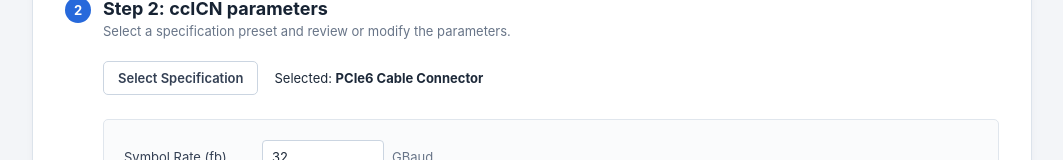
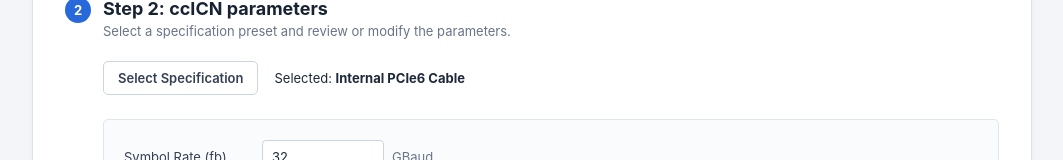
Before and after one commit to JeanLiu0803/ccICN_tool_UI_prototype, a React (Vite) app: page / in a window 1280 px wide. Shown: the part 416-576 px from the top of the page, without its empty margins (108-1171 px from the left). Built offline with nearby package versions, Linux system fonts and the light colour scheme.

Commit message:
feat: update default specification to Internal PCIe6 Cable and remove obsolete PCIe6 entries

```diff
--- a/src/App.tsx
+++ b/src/App.tsx
@@ -9,9 +9,6 @@ type Case={id:number;name:string;kind:Kind;file:string;fextFiles:string[];nextFi
 type Params=Record<string,string>; type Result={id:number;name:string;metrics:{name:string;value:string;status:'PASS'|'FAIL'}[]}
 const fields=[['symbolRate','Symbol Rate (fb)','GBaud'],['ilPre','IL pre channel','dB'],['ilPost','IL post channel','dB'],['scaling','Scaling factor',''],['aft','Aft','mV'],['ant','Ant','mV'],['ft','ft','GHz'],['fr','fr','GHz'],['tfr','Tfr','ps'],['tnr','Tnr','ps'],['fstart','Fstart','GHz'],['fstop','Fstop','GHz'],['df','df','GHz']] as const
 const specs:Record<string,Params>={
- 'PCIe6 Cable Connector':{symbolRate:'32',ilPre:'25',ilPost:'9.46',scaling:'0.745355992',aft:'800',ant:'1000',ft:'31.53',fr:'24',tfr:'9.27',tnr:'9.27',fstart:'0.01',fstop:'24',df:'0.01'},
- 'PCIe6 Add-in Card':{symbolRate:'32',ilPre:'13',ilPost:'10',scaling:'0.75',aft:'800',ant:'1000',ft:'31.5',fr:'24',tfr:'9.5',tnr:'9.5',fstart:'0.01',fstop:'24',df:'0.01'},
- 'PCIe6 System Board':{symbolRate:'32',ilPre:'18',ilPost:'8',scaling:'0.72',aft:'800',ant:'1000',ft:'31',fr:'24',tfr:'9.8',tnr:'9.8',fstart:'0.01',fstop:'24',df:'0.01'},
  'PCIe5 Cable Connector':{symbolRate:'16',ilPre:'20',ilPost:'8',scaling:'0.7',aft:'800',ant:'1000',ft:'16',fr:'12',tfr:'18.5',tnr:'18.5',fstart:'0.01',fstop:'12',df:'0.01'},
  'Internal PCIe5 Cable':{symbolRate:'32',ilPre:'-24',ilPost:'-6',scaling:'1',aft:'800',ant:'1300',ft:'31.53',fr:'24',tfr:'7.5',tnr:'7.5',fstart:'0.01',fstop:'24',df:'0.01'},
  'Internal PCIe5 Connector':{symbolRate:'32',ilPre:'-29',ilPost:'-6',scaling:'1',aft:'800',ant:'1300',ft:'31.53',fr:'24',tfr:'7.5',tnr:'7.5',fstart:'0.01',fstop:'24',df:'0.01'},
@@ -26,7 +23,7 @@ const seed:Case[]=[{id:1,name:'Case 1',kind:'Single SNP',file:'DUT_SIM.s16p',fex
 function mockResults(cases:Case[]):Result[]{const nums=[['123.456','456.777','123.888'],['198.204','221.350','97.624'],['142.832','312.090','110.452']];return cases.map((c,i)=>({id:c.id,name:c.name,metrics:['Total ccICN','ccICN_NEXT','ccICN_FEXT'].map((name,j)=>({name,value:nums[i%3][j],status:(i+j)%3===1?'FAIL':'PASS'}))}))}
 
 export default function App(){
- const [cases,setCases]=useState(seed),[spec,setSpec]=useState('PCIe6 Cable Connector'),[params,setParams]=useState<Params>({...specs['PCIe6 Cable Connector']})
+ const [cases,setCases]=useState(seed),[spec,setSpec]=useState('Internal PCIe6 Cable'),[params,setParams]=useState<Params>({...specs['Internal PCIe6 Cable']})
  const [caseEdit,setCaseEdit]=useState<Case|null|'new'>(null),[specOpen,setSpecOpen]=useState(false),[powerOpen,setPowerOpen]=useState(false)
  const [results,setResults]=useState<Result[]>([]),[resultSpec,setResultSpec]=useState(''),[expanded,setExpanded]=useState<Set<number>>(new Set()),[loading,setLoading]=useState(false),[toast,setToast]=useState('')
  const modified=useMemo(()=>!!spec&&fields.some(([k])=>params[k]!==specs[spec][k]),[params,spec]); const reason=!cases.length?'Add at least one case.':!spec?'Select a specification preset.':''
```
